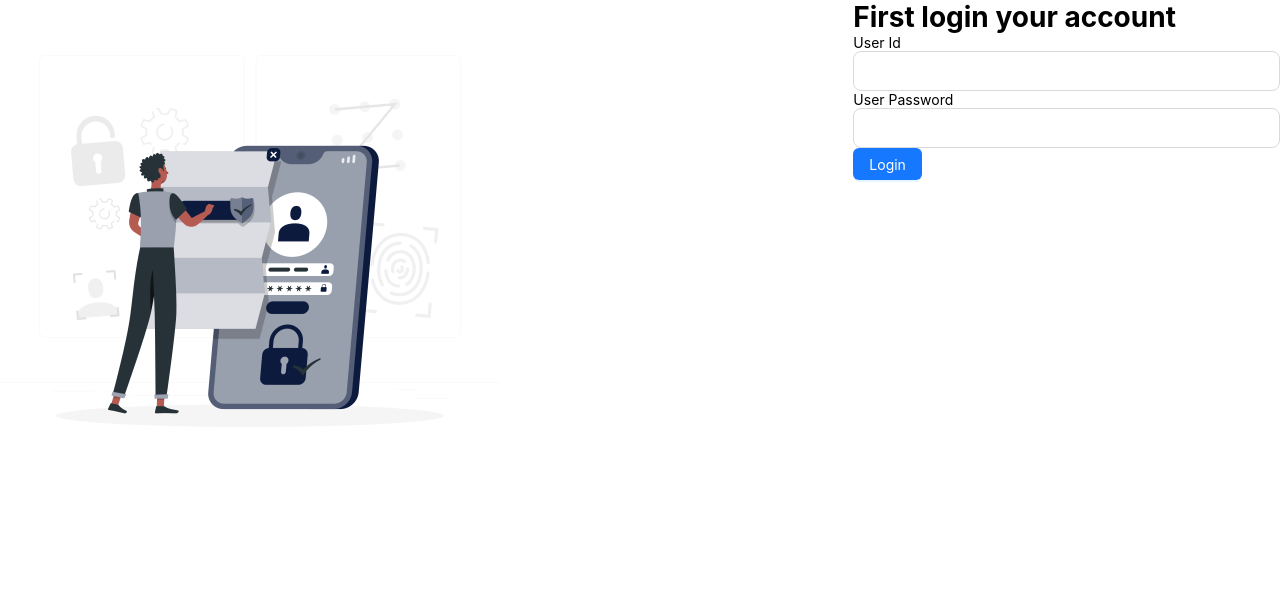
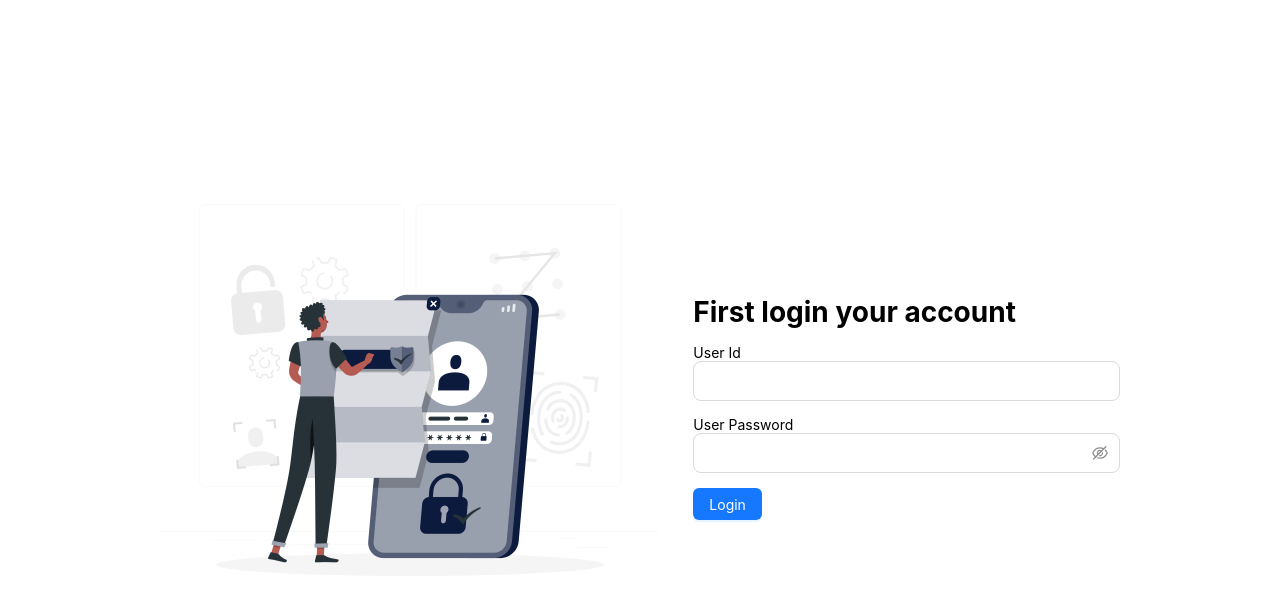
Before and after one commit to Melon-ali/university-management-frontend, a Next.js app: page /login in a window 1280 px wide. Shown: the top 602 px of the page. Built offline with nearby package versions, Linux system fonts and the light colour scheme.

Commit message:
university frontend update

```diff
--- a/src/app/login/page.tsx
+++ b/src/app/login/page.tsx
@@ -23,18 +23,18 @@
         }
     }
     return (
-        <Row>
-            <Col sm={12} md={16} lg={16}>
+        <Row justify="center" align="middle" style={{minHeight: "100vh"}}>
+            <Col sm={12} md={16} lg={10}>
                 <Image src={loginImage} width={500} alt='login image'/>
             </Col>
             <Col sm={12} md={8} lg={8}>
-                <h1>First login your account</h1>
+                <h1 style={{margin: "15px 0px"}}>First login your account</h1>
                 <div>
                     <Form submitHandler={onSubmit}>
                         <div>
                             <FormInput name='id' type='text' size='large' label='User Id'/>
                         </div>
-                        <div>
+                        <div style={{margin: "15px 0px"}}>
                             <FormInput             name='password' type='password' size='large' label='User Password'
                             />
                         </div>
--- a/src/components/Forms/FormInput.tsx
+++ b/src/components/Forms/FormInput.tsx
@@ -34,7 +34,15 @@
         control={control}
         name={name}
         render={({ field }) => (
-            <Input
+            type==="password" ? (
+            <Input.Password
+                type={type}
+                size={size}
+                placeholder={placeholder}
+                {...field}
+                value={value? value : field.value}
+            />
+            ): <Input
                 type={type}
                 size={size}
                 placeholder={placeholder}
```
Also changed, not shown: src/components/ui/Contents.tsx (+13 -0 lines), src/components/ui/UMBreadCrumb.tsx (added, +35 -0 lines).
